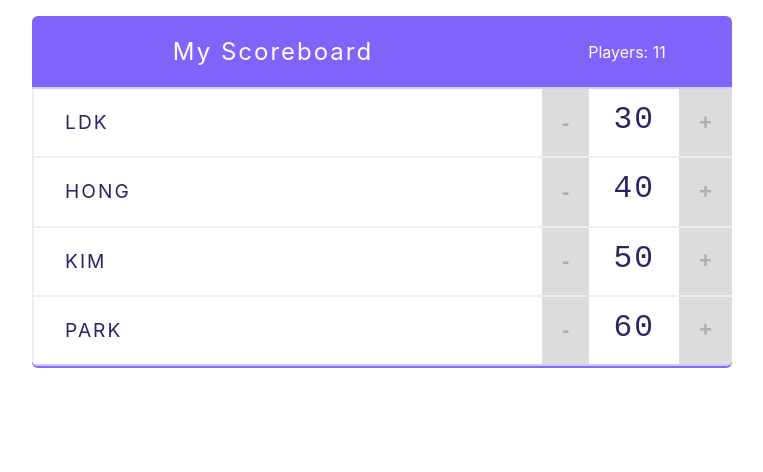
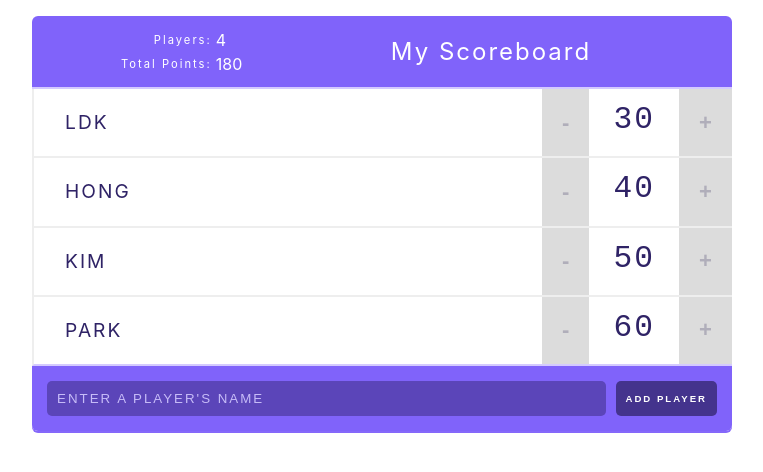
Before and after one commit to LeeJongHyun-Raymond/scoreboard, a React (Create React App) app: page / in a window 1280 px wide. Shown: the top 472 px of the page, without its empty margins (258-1021 px from the left). Built offline with nearby package versions, Linux system fonts and the light colour scheme.

Commit message:
AddPlayerForm - 입력폼을 controlled 컴포넌트로 변환

```diff
--- a/src/App.js
+++ b/src/App.js
@@ -2,6 +2,7 @@ import React from 'react';
 import './App.css';
 import {Header} from "./components/Header";
 import {Player} from "./components/Player";
+import {AddPlayerForm} from "./components/AddPlayerForm";
 
 class App extends React.Component {
     // Lifting UP : 카운터 컴포넌트가 갖고 있는 로컬 state를 최상단 부모로 올리기
@@ -18,7 +19,7 @@ class App extends React.Component {
   render() {
     return (
         <div className="scoreboard">
-          <Header title="My Scoreboard" totalPlayers={11} />
+          <Header title="My Scoreboard" players={this.state.players} />
 
           {
             this.state.players.map((player) =>
@@ -27,7 +28,9 @@ class App extends React.Component {
                         removePlayer={this.handleRemovePlayer}
                         changeScore={this.handleChangeScore}/>)
           }
+          <AddPlayerForm />
         </div>
+
     )
   }
 
--- /dev/null
+++ b/src/components/AddPlayerForm.js
@@ -0,0 +1,20 @@
+import React from 'react';
+
+export class AddPlayerForm extends React.Component {
+    state = {
+        value : ''
+    }
+
+    handleValueChange = (e) => {
+        this.setState({value: e.target.value})
+    }
+
+    render() {
+        return (
+            <form action="" className="form">
+                <input type="text" className="input" placeholder="Enter a player's name" value={this.state.value} onChange={this.handleValueChange}/>
+                <input type="submit" className="input" value="Add Player"/>
+            </form>
+        );
+    }
+}
--- a/src/components/Header.js
+++ b/src/components/Header.js
@@ -1,12 +1,13 @@
 import React from "react";
+import {Statistics} from "./Statistics";
 
 // 앞글자는 대문자, 반드시 react element를 리턴
-export const Header = ({title, totalPlayers}) => {
+export const Header = ({title, players}) => {
     // 객체 해체 할당
     return (
         <header className="header">
+            <Statistics players={players}/>
             <h1 className="h1">{title}</h1>
-            <span className="stats">Players: {totalPlayers}</span>
         </header>
     )
 }
--- /dev/null
+++ b/src/components/Statistics.js
@@ -0,0 +1,25 @@
+import React from 'react';
+
+export const Statistics = (props) => {
+    const totalPlayers = props.players.length;
+    let totalScore = 0;
+    // 계산 로직: forEach 이용
+    props.players.forEach(player => {
+        totalScore += player.score;
+    })
+
+    return (
+        <table className="stats">
+            <tbody>
+            <tr>
+                <td>Players:</td>
+                <td>{totalPlayers}</td>
+            </tr>
+            <tr>
+                <td>Total Points:</td>
+                <td>{totalScore}</td>
+            </tr>
+            </tbody>
+        </table>
+    );
+}
```
